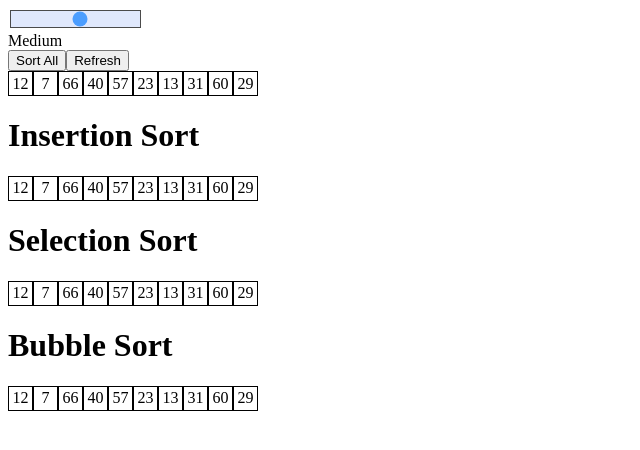
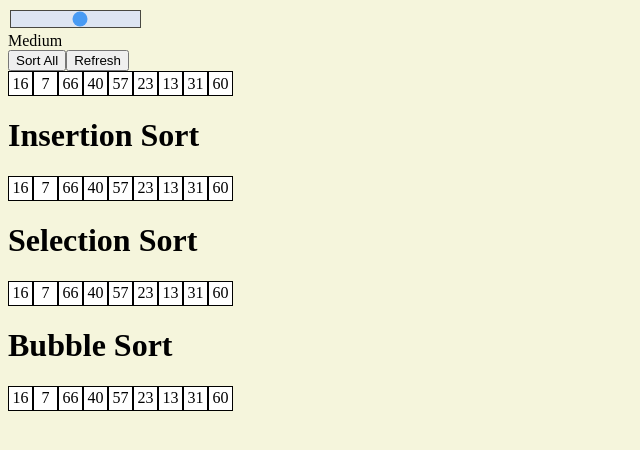
Before and after one commit to danielforkner/algovisualizer, a React (Create React App) app: page / in a window 1280 px wide. Shown: the top 450 px of the page, without its empty margins (0-640 px from the left). Built offline with nearby package versions, Linux system fonts and the light colour scheme.

Commit message:
bubble sort ui

```diff
--- a/public/styles.css
+++ b/public/styles.css
@@ -1,3 +1,6 @@
+body {
+    background-color: beige;
+}
 .cell {
     display: flex;
     box-sizing: border-box;
@@ -6,15 +9,17 @@
     width: 25px;
     height: 25px;
     border: 1px solid black;
+    background-color: #fff;
 }
 .grid-container {
     display: flex;
+    height: 25px;
 }
 .sorted {
     border-bottom: 3px solid green
 }
 .complete {
-    background-color: aqua;
+    background-color: rgb(0, 255, 60);
 }
 .speedSlider {
     -webkit-appearance: none;  /* Override default CSS styles */
--- a/src/App.jsx
+++ b/src/App.jsx
@@ -1,7 +1,7 @@
 import InsertionSort from "./InsertionSort";
 import SelectionSort from "./SelectionSort";
 import BubbleSort from './BubbleSort'
-import { useState } from "react";
+import { useEffect, useState } from "react";
 import { wait } from "./helpers";
 
 const App = () => {
@@ -12,15 +12,15 @@ const App = () => {
   const refresh = async () => {
       let arr = [];
       for (let i = 0; i < 10; i++) {
+        setGrid([...arr]);
         arr.push(Math.floor(Math.random() * 100));
-        setGrid([...arr]);
         await wait(40);
       }
     };
 
-    if (!grid.length) {
-      refresh();
-    }
+  useEffect(() => {
+    refresh();
+  }, [])
 
     const handleSort = async () => {
       setSorting(true);
--- a/src/BubbleSort.jsx
+++ b/src/BubbleSort.jsx
@@ -3,7 +3,7 @@ import { wait} from './helpers'
 import './bubbleSort.css'
 
 const BubbleSort = ({mainGrid, speed, sorting}) => {
-    const [grid, setGrid] = useState(mainGrid);
+    const [grid, setGrid] = useState([]);
     const select = (idx) => document.getElementById(`bubblesort:${idx}`);
 
     useEffect(() => {
@@ -28,14 +28,17 @@ const BubbleSort = ({mainGrid, speed, sorting}) => {
             for (let i = 0; i < grid.length - 1 - counter; i++) {
                 select(i).classList.add('pointer');
                 await wait(speed);
+                select(i-1)?.classList.remove('swap1')
                 if (grid[i] > grid[i+1]) {
                     unsorted = true;
+                    select(i).classList.add('swap1')
                     swap(i, grid)
                     setGrid([...grid])
                 }
                 select(i).classList.remove('pointer')
             }
             select(grid.length - 1 - counter).classList.add('sorted')
+            select(grid.length - 2 - counter)?.classList.remove('swap1')
             counter++
         }
         for (let i = 0; i < grid.length; i++) {
@@ -61,8 +64,6 @@ const BubbleSort = ({mainGrid, speed, sorting}) => {
             );
           })}
         </div>
-        {/* <button onClick={sort}>Sort!</button> */}
-        {/* <button onClick={refresh}>Refresh</button> */}
       </div>
     );
   };
--- a/src/InsertionSort.jsx
+++ b/src/InsertionSort.jsx
@@ -3,7 +3,7 @@ import { wait, swap} from './helpers'
 import './insertionSort.css'
 
 const InsertionSort = ({mainGrid, speed, sorting}) => {
-    const [grid, setGrid] = useState(mainGrid);
+    const [grid, setGrid] = useState([]);
     const select = (idx) => document.getElementById(`insertionsort:${idx}`);
 
     useEffect(() => {
--- a/src/SelectionSort.jsx
+++ b/src/SelectionSort.jsx
@@ -3,7 +3,7 @@ import { wait, swap } from './helpers'
 import './selectionSort.css'
 
 const SelectionSort = ({mainGrid, speed, sorting}) => {
-    const [grid, setGrid] = useState(mainGrid)
+    const [grid, setGrid] = useState([])
     const select = (idx) => document.getElementById(`selectionsort:${idx}`);
 
     const sort = async () => {
```
